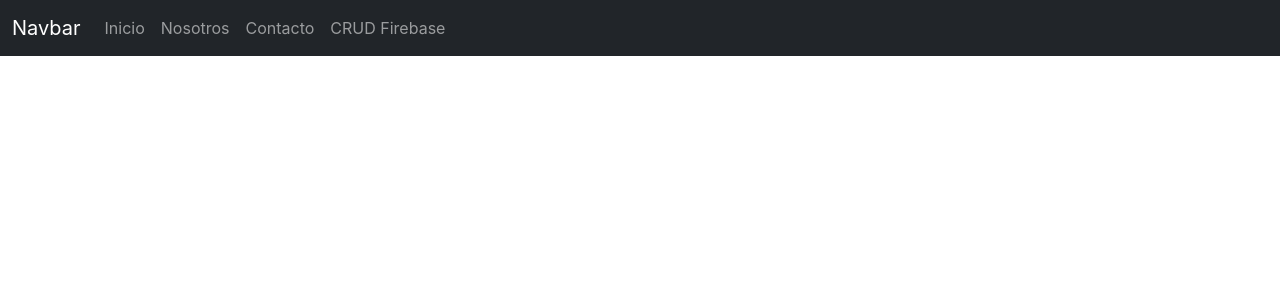
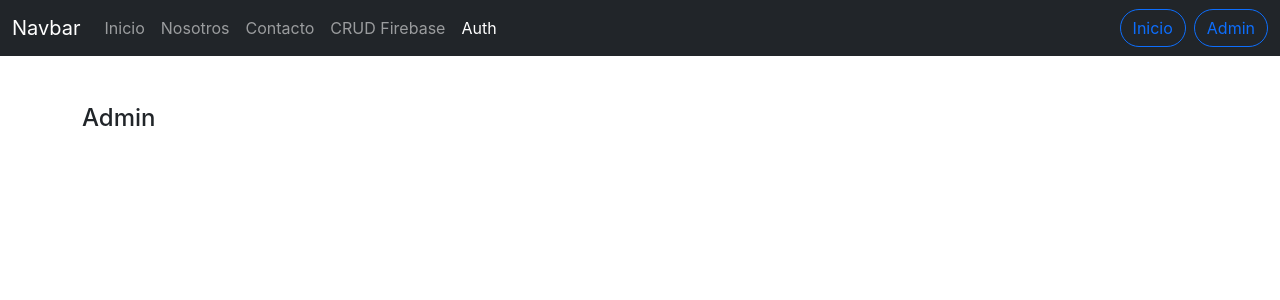
Before and after one commit to farney9/firtsReactApp, a React (Create React App) app: page /admin in a window 1280 px wide. Shown: the top 300 px of the page. Built offline with nearby package versions, Linux system fonts and the light colour scheme.

Commit message:
add route & buttons for login and Admin

```diff
--- /dev/null
+++ b/src/components/Admin.jsx
@@ -0,0 +1,12 @@
+import React from 'react'
+
+const Admin = () => {
+    return (
+        <div>
+            <h4>Admin</h4>
+
+        </div>
+    )
+}
+
+export default Admin
--- /dev/null
+++ b/src/components/Login.jsx
@@ -0,0 +1,13 @@
+import React from 'react'
+import { Link } from 'react-router-dom';
+
+
+const Login = () => {
+    return (
+        <div>
+            <h4>Login</h4>
+        </div>
+    )
+}
+
+export default Login
--- /dev/null
+++ b/src/components/Navbar.jsx
@@ -0,0 +1,85 @@
+import React from 'react'
+import { BrowserRouter as Router, Route, Link, Switch, NavLink } from "react-router-dom";
+
+const Navbar = () => {
+    return (
+        <>
+                <nav className="navbar navbar-dark sticky-top bg-dark navbar-expand-md">
+                    <div className="container-fluid">
+                        <Link
+                            to="/"
+                            className="navbar-brand">Navbar
+                        </Link>
+                        <button className="navbar-toggler" type="button" data-bs-toggle="collapse" data-bs-target="#navbarNav" aria-controls="navbarNav" aria-expanded="false" aria-label="Toggle navigation">
+                            <span className="navbar-toggler-icon"></span>
+                        </button>
+                        <div className="collapse navbar-collapse" id="navbarNav">
+                            <ul className="navbar-nav">
+                                <li className="nav-item">
+                                    <NavLink
+                                        to="/inicio"
+                                        className="nav-link"
+                                        activeClassName="active">Inicio
+                                    </NavLink>
+                                </li>
+                                <li className="nav-item">
+                                    <NavLink
+                                        to="/nosotros"
+                                        className="nav-link"
+                                        activeClassName="active">Nosotros
+                                    </NavLink>
+                                </li>
+                                <li className="nav-item">
+                                    <NavLink
+                                        to="/contacto"
+                                        className="nav-link"
+                                        activeClassName="active">Contacto
+                                    </NavLink>
+                                </li>
+                                <li className="nav-item">
+                                    <NavLink
+                                        to="/crudfirebase"
+                                        className="nav-link"
+                                        activeClassName="active">CRUD Firebase
+                                    </NavLink>
+                                </li>
+                                <li className="nav-item">
+                                    <NavLink
+                                        to="/"
+                                        className="nav-link"
+                                        activeClassName="active">Auth
+                                    </NavLink>
+                                </li>
+                            </ul>
+                            <ul class="navbar-nav ms-auto mb-2 mb-lg-0">
+                                <li>
+                                    <NavLink
+                                        to="/inicio">
+                                        <button
+                                            className="btn btn-outline-primary rounded-pill me-2"
+                                            type="button">Inicio
+                                        </button>
+                                    </NavLink>
+                                </li>
+
+                                <li>
+                                    <NavLink
+                                        to="/admin">
+                                        <button
+                                            className="btn btn-outline-primary rounded-pill"
+                                            type="button">Admin
+                                        </button>
+                                    </NavLink>
+                                </li>
+                            </ul>
+                            {/* <form className="d-flex">
+                                <button className="btn btn-outline-success" type="submit">Search</button>
+                            </form> */}
+                        </div>
+                    </div>
+                </nav>
+        </>
+    )
+}
+
+export default Navbar
--- a/src/components/RouteComponent.jsx
+++ b/src/components/RouteComponent.jsx
@@ -1,66 +1,29 @@
 import React from 'react'
-import { BrowserRouter as Router, Route, Link, Switch, NavLink } from "react-router-dom";
+import { BrowserRouter as Router, Route, Switch} from "react-router-dom";
 import Civilizacion from './Civilizacion';
 import Contacto from './Contacto';
 import CrudFirebase from './CrudFirebase';
 import Inicio from './Inicio';
+import Login from './Login';
+import Admin from './Admin';
 import Nosotros from './Nosotros';
+import Navbar from './Navbar';
 
 const RouteComponent = () => {
     return (
         <>
             <Router>
-                <nav className="navbar navbar-dark bg-dark navbar-expand-md">
-                    <div className="container-fluid">
-                        <Link
-                            to="/"
-                            className="navbar-brand">Navbar
-                        </Link>
-                        <button className="navbar-toggler" type="button" data-bs-toggle="collapse" data-bs-target="#navbarNav" aria-controls="navbarNav" aria-expanded="false" aria-label="Toggle navigation">
-                            <span className="navbar-toggler-icon"></span>
-                        </button>
-                        <div className="collapse navbar-collapse" id="navbarNav">
-                            <ul className="navbar-nav">
-                                <li className="nav-item">
-                                    <NavLink
-                                        to="/inicio"
-                                        className="nav-link"
-                                        activeClassName="active">Inicio
-                                    </NavLink>
-                                </li>
-                                <li className="nav-item">
-                                    <NavLink
-                                        to="/nosotros"
-                                        className="nav-link"
-                                        activeClassName="active">Nosotros
-                                    </NavLink>
-                                </li>
-                                <li className="nav-item">
-                                    <NavLink
-                                        to="/contacto"
-                                        className="nav-link"
-                                        activeClassName="active">Contacto
-                                    </NavLink>
-                                </li>
-                                <li className="nav-item">
-                                    <NavLink
-                                        to="/crudfirebase"
-                                        className="nav-link"
-                                        activeClassName="active">CRUD Firebase
-                                    </NavLink>
-                                </li>
-                            </ul>
-                        </div>
-                    </div>
-                </nav>
+                <Navbar/>
                 <div className="container my-5">
                     <Switch>
+                        <Route path="/" exact><Inicio/></Route>
+                        <Route path="/login"><Login/></Route>
+                        <Route path="/admin"><Admin/></Route>
                         <Route path="/nosotros" exact><Nosotros/></Route>
                         <Route path="/nosotros/:id"><Civilizacion/></Route>
                         <Route path="/inicio"><Inicio/></Route>
                         <Route path="/contacto"><Contacto/></Route>
                         <Route path="/crudfirebase"><CrudFirebase/></Route>
-                        <Route path="/" exact><Inicio/></Route>
                     </Switch>
                 </div>
 
--- a/src/firebase.js
+++ b/src/firebase.js
@@ -1,5 +1,6 @@
 import  firebase from "firebase/app";
 import "firebase/firestore";
+import "firebase/auth";
 
 const firebaseConfig = {
     apiKey: "AIzaSyACk9CWr3k3FI8s8jxSvbgEr8oxdhhXzzY",
@@ -13,5 +14,7 @@ const firebaseConfig = {
     // Initialize Firebase
     firebase.initializeApp(firebaseConfig);
     // firebase.analytics();
-
+    const db = firebase.firestore()
+    const auth = firebase.auth()
     export {firebase}
+    export {db, auth}
```
Also changed, not shown: 1 other file (tests, documents, lock files or other folders).
